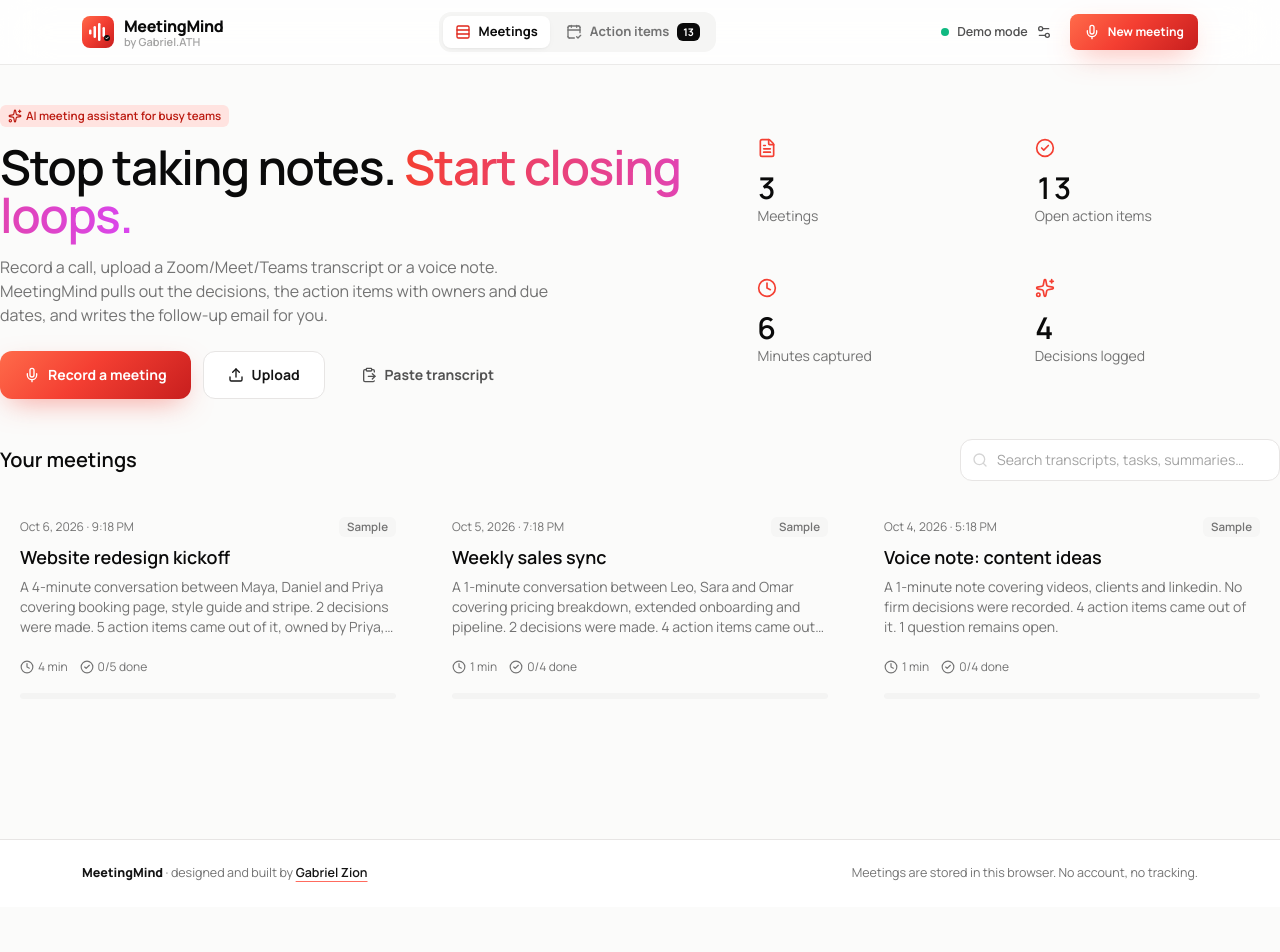
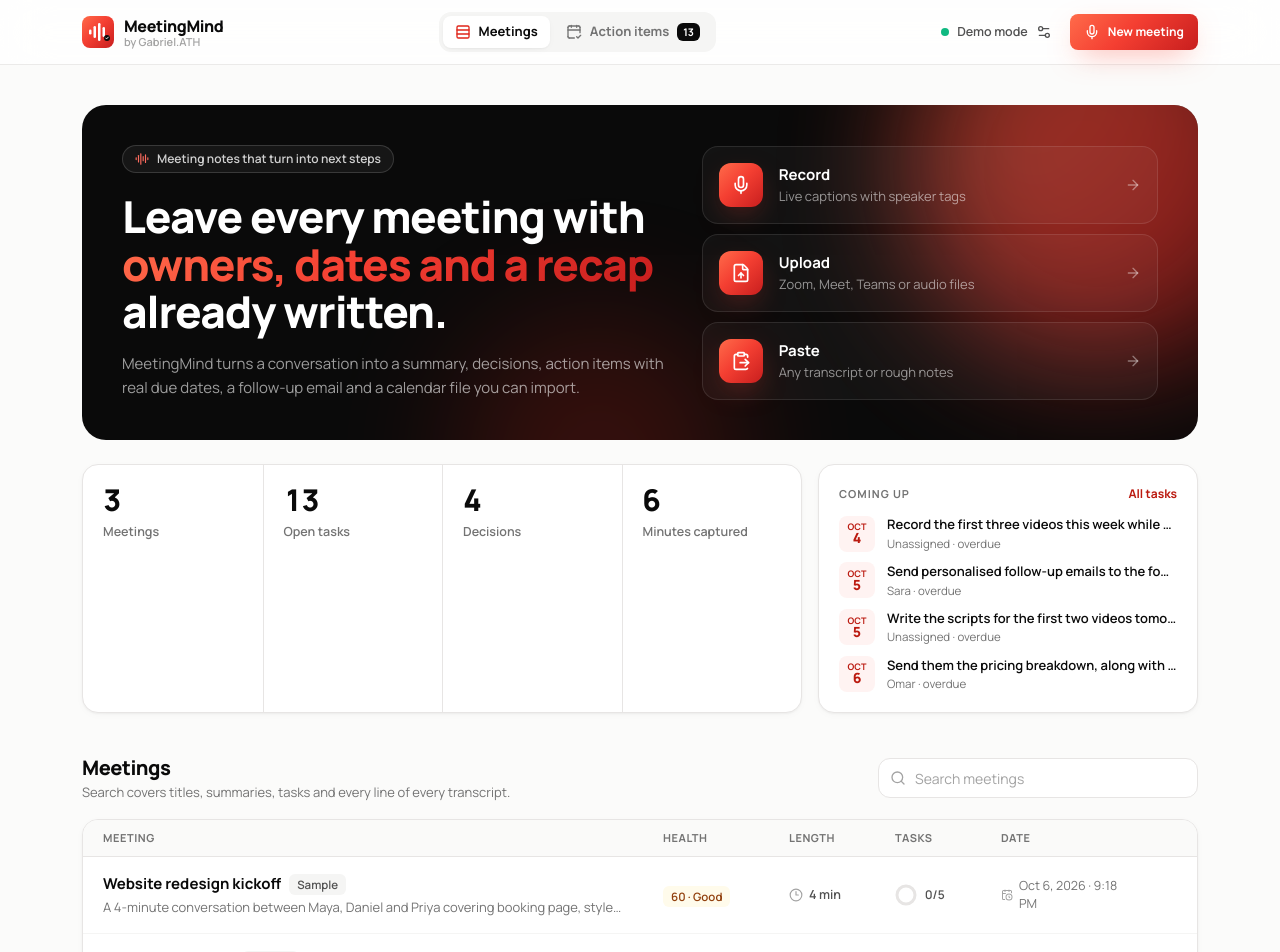
Before and after one commit to gabrielolarinre74-pixel/meetingmind-ai, a Next.js app: page / in a window 1280 px wide. Shown: the top 952 px of the page. Before the commit the page ends 907 px from the top, so only its background shows below. Built offline with nearby package versions, Linux system fonts and the light colour scheme.

Commit message:
Redesign the dashboard: capture hero, stats strip, upcoming tasks and a meetings table

```diff
--- a/app/page.tsx
+++ b/app/page.tsx
@@ -2,21 +2,37 @@
 
 import Link from 'next/link';
 import { useEffect, useMemo, useState } from 'react';
-import { CheckCircle2, Clock, FileText, Mic, Search, Sparkles, Trash2, Upload, ClipboardPaste } from 'lucide-react';
-import { Button } from '@/components/ui/button';
+import { ArrowRight, AudioLines, CalendarClock, ClipboardPaste, Clock3, FileUp, Mic, Search, Trash2 } from 'lucide-react';
 import { deleteMeeting, getMeetings, saveMeetings, useMeetings } from '@/lib/store';
 import { sampleMeetings } from '@/lib/seed';
 import { searchMeetings } from '@/lib/search';
-import { formatDuration, formatTimestamp } from '@/lib/utils';
+import { bucketOf, formatDueDate, resolveDue } from '@/lib/dates';
+import { meetingHealth } from '@/lib/health';
+import { cn, formatDuration, formatTimestamp } from '@/lib/utils';
 import type { Meeting } from '@/lib/types';
 
-const SOURCE_LABEL: Record<Meeting['source'], string> = { live: 'Live recording', audio: 'Audio file', upload: 'Transcript file', paste: 'Pasted', sample: 'Sample' };
+const SOURCE: Record<Meeting['source'], string> = { live: 'Recorded', audio: 'Audio', upload: 'File', paste: 'Pasted', sample: 'Sample' };
+
+function Progress({ done, total }: { done: number; total: number }) {
+  const r = 9;
+  const c = 2 * Math.PI * r;
+  const p = total ? done / total : 0;
+  return (
+    <span className="flex items-center gap-2 text-[12px] font-semibold tabular-nums text-ink-600" title={`${done} of ${total} tasks done`}>
+      <svg width="22" height="22" viewBox="0 0 22 22" className="-rotate-90">
+        <circle cx="11" cy="11" r={r} fill="none" stroke="#e7e5e4" strokeWidth="3" />
+        <circle cx="11" cy="11" r={r} fill="none" stroke={p === 1 ? '#10b981' : '#f43f32'} strokeWidth="3" strokeLinecap="round" strokeDasharray={c} strokeDashoffset={c * (1 - p)} />
+      </svg>
+      {done}/{total}
+    </span>
+  );
+}
 
 export default function Dashboard() {
   const meetings = useMeetings();
   const [query, setQuery] = useState('');
 
-  // First visit: load the sample meetings so the demo isn't empty
+  // First visit: load the sample meetings so the app isn't empty
   useEffect(() => {
     if (!localStorage.getItem('mm-seeded') && getMeetings().length === 0) {
       saveMeetings(sampleMeetings());
@@ -25,103 +41,141 @@ export default function Dashboard() {
   }, []);
 
   const results = useMemo(() => searchMeetings(meetings, query), [meetings, query]);
-  const openItems = meetings.flatMap((m) => m.analysis?.actionItems || []).filter((a) => !a.done).length;
+  const now = new Date();
+  const openTasks = meetings.flatMap((m) => (m.analysis?.actionItems || []).filter((a) => !a.done).map((item) => ({ item, meeting: m, date: resolveDue(item.due, new Date(m.createdAt)) })));
+  const upcoming = openTasks.filter((t) => t.date).sort((a, b) => a.date!.getTime() - b.date!.getTime()).slice(0, 4);
   const minutes = Math.round(meetings.reduce((n, m) => n + (m.durationSec || 0), 0) / 60);
   const decisions = meetings.reduce((n, m) => n + (m.analysis?.decisions.length || 0), 0);
 
+  const CAPTURE = [
+    { href: '/new/?mode=record', icon: Mic, title: 'Record', text: 'Live captions with speaker tags' },
+    { href: '/new/?mode=upload', icon: FileUp, title: 'Upload', text: 'Zoom, Meet, Teams or audio files' },
+    { href: '/new/?mode=paste', icon: ClipboardPaste, title: 'Paste', text: 'Any transcript or rough notes' },
+  ];
+
   return (
-    <div className="max-width py-10">
-      <section className="mb-10 grid items-center gap-8 lg:grid-cols-[1.3fr_1fr]">
+    <div className="shell py-10">
+      <section className="relative mb-6 overflow-hidden rounded-3xl bg-ink-950 p-7 text-white md:p-10">
+        <div className="pointer-events-none absolute -right-24 -top-32 h-96 w-96 rounded-full bg-brand-gradient opacity-60 blur-3xl" />
+        <div className="pointer-events-none absolute -bottom-40 left-1/3 h-72 w-72 rounded-full bg-brand-600 opacity-20 blur-3xl" />
+        <div className="relative grid items-end gap-8 lg:grid-cols-[1.2fr_1fr]">
           <div>
-          <span className="chip mb-4 bg-brand-100 text-brand-700">
-            <Sparkles className="h-3.5 w-3.5" /> AI meeting assistant for busy teams
+            <span className="inline-flex items-center gap-2 rounded-full border border-white/15 bg-white/5 px-3 py-1 text-[12px] font-semibold text-white/80">
+              <AudioLines className="h-3.5 w-3.5 text-brand-400" /> Meeting notes that turn into next steps
             </span>
-          <h1 className="text-4xl font-semibold leading-tight tracking-tight md:text-5xl">
-            Stop taking notes.{' '}
-            <span className="bg-gradient-to-r from-brand-500 to-fuchsia-500 bg-clip-text text-transparent">Start closing loops.</span>
+            <h1 className="mt-5 text-[34px] font-extrabold leading-[1.08] tracking-tight md:text-[44px]">
+              Leave every meeting with <span className="text-gradient">owners, dates and a recap</span> already written.
             </h1>
-          <p className="mt-4 max-w-xl text-ink-500">
-            Record a call, upload a Zoom/Meet/Teams transcript or a voice note. MeetingMind pulls out the decisions, the action items with owners and due dates,
-            and writes the follow-up email for you.
+            <p className="mt-4 max-w-xl text-[15px] leading-relaxed text-white/60">
+              MeetingMind turns a conversation into a summary, decisions, action items with real due dates, a follow-up email and a calendar file you can import.
             </p>
-          <div className="mt-6 flex flex-wrap gap-3">
-            <Button asChild size="lg">
-              <Link href="/new/?mode=record"><Mic className="h-5 w-5" /> Record a meeting</Link>
-            </Button>
-            <Button asChild size="lg" variant="outline">
-              <Link href="/new/?mode=upload"><Upload className="h-5 w-5" /> Upload</Link>
-            </Button>
-            <Button asChild size="lg" variant="ghost">
-              <Link href="/new/?mode=paste"><ClipboardPaste className="h-5 w-5" /> Paste transcript</Link>
-            </Button>
+          </div>
+          <div className="grid gap-2.5">
+            {CAPTURE.map(({ href, icon: Icon, title, text }) => (
+              <Link key={href} href={href} className="group flex items-center gap-4 rounded-2xl border border-white/10 bg-white/[0.04] p-4 transition hover:border-white/25 hover:bg-white/[0.08]">
+                <span className="grid h-11 w-11 shrink-0 place-items-center rounded-xl bg-brand-gradient shadow-glow"><Icon className="h-5 w-5" /></span>
+                <span className="flex-1">
+                  <span className="block text-[15px] font-bold">{title}</span>
+                  <span className="block text-[13px] text-white/55">{text}</span>
+                </span>
+                <ArrowRight className="h-4 w-4 text-white/40 transition group-hover:translate-x-0.5 group-hover:text-white" />
+              </Link>
+            ))}
           </div>
         </div>
-        <div className="grid grid-cols-2 gap-3">
+      </section>
+
+      <div className="mb-10 grid gap-4 lg:grid-cols-[1fr_380px]">
+        <div className="panel grid grid-cols-2 divide-ink-200 sm:grid-cols-4 sm:divide-x">
           {[
-            { label: 'Meetings', value: meetings.length, icon: FileText },
-            { label: 'Open action items', value: openItems, icon: CheckCircle2 },
-            { label: 'Minutes captured', value: minutes, icon: Clock },
-            { label: 'Decisions logged', value: decisions, icon: Sparkles },
-          ].map(({ label, value, icon: Icon }) => (
-            <div key={label} className="card p-5">
-              <Icon className="mb-3 h-5 w-5 text-brand-500" />
-              <div className="text-3xl font-semibold tabular-nums">{value}</div>
-              <div className="text-sm text-ink-500">{label}</div>
+            { label: 'Meetings', value: meetings.length },
+            { label: 'Open tasks', value: openTasks.length },
+            { label: 'Decisions', value: decisions },
+            { label: 'Minutes captured', value: minutes },
+          ].map(({ label, value }) => (
+            <div key={label} className="p-5">
+              <div className="text-[30px] font-extrabold leading-none tracking-tight tabular-nums">{value}</div>
+              <div className="mt-2 text-[12.5px] font-semibold text-ink-500">{label}</div>
             </div>
           ))}
         </div>
-      </section>
+        <div className="panel p-5">
+          <div className="mb-3 flex items-center justify-between">
+            <span className="eyebrow">Coming up</span>
+            <Link href="/actions/" className="text-[12px] font-bold text-brand-700 hover:underline">All tasks</Link>
+          </div>
+          {upcoming.length === 0 ? (
+            <p className="text-[13px] text-ink-500">No dated tasks yet. Due dates mentioned in meetings appear here.</p>
+          ) : (
+            <ul className="space-y-2.5">
+              {upcoming.map(({ item, meeting, date }) => {
+                const b = bucketOf(date, now);
+                return (
+                  <li key={meeting.id + item.id} className="flex items-center gap-3">
+                    <span className={cn('grid h-9 w-9 shrink-0 place-items-center rounded-lg text-center leading-none', b === 'overdue' ? 'bg-brand-50 text-brand-700' : 'bg-ink-100 text-ink-800')}>
+                      <span>
+                        <span className="block text-[9px] font-bold uppercase">{date!.toLocaleDateString('en-US', { month: 'short' })}</span>
+                        <span className="block text-[14px] font-extrabold">{date!.getDate()}</span>
+                      </span>
+                    </span>
+                    <span className="min-w-0 flex-1">
+                      <span className="block truncate text-[13px] font-semibold">{item.task}</span>
+                      <span className="block truncate text-[11.5px] text-ink-500">{item.owner || 'Unassigned'} · {b === 'overdue' ? 'overdue' : formatDueDate(date!, now)}</span>
+                    </span>
+                  </li>
+                );
+              })}
+            </ul>
+          )}
+        </div>
+      </div>
 
       <section>
         <div className="mb-4 flex flex-wrap items-center justify-between gap-3">
-          <h2 className="text-xl font-semibold">Your meetings</h2>
+          <div>
+            <h2 className="text-[20px] font-extrabold tracking-tight">Meetings</h2>
+            <p className="text-[13px] text-ink-500">Search covers titles, summaries, tasks and every line of every transcript.</p>
+          </div>
           <div className="relative w-full sm:w-80">
-            <Search className="absolute left-3 top-1/2 h-4 w-4 -translate-y-1/2 text-ink-300" />
-            <input className="field pl-9" placeholder="Search transcripts, tasks, summaries…" value={query} onChange={(e) => setQuery(e.target.value)} aria-label="Search meetings" />
+            <Search className="absolute left-3 top-1/2 h-4 w-4 -translate-y-1/2 text-ink-400" />
+            <input className="field h-10 pl-9" placeholder="Search meetings" value={query} onChange={(e) => setQuery(e.target.value)} aria-label="Search meetings" />
           </div>
         </div>
+        <div className="panel overflow-hidden">
+          <div className="hidden grid-cols-[minmax(0,1fr)_110px_90px_90px_120px_40px] gap-4 border-b border-ink-200 bg-ink-50 px-5 py-2.5 text-[11px] font-bold uppercase tracking-wider text-ink-500 md:grid">
+            <span>Meeting</span><span>Health</span><span>Length</span><span>Tasks</span><span>Date</span><span />
+          </div>
           {results.length === 0 ? (
-          <div className="card grid place-items-center p-12 text-center text-ink-500">
-            {meetings.length ? 'No meeting matches your search.' : 'No meetings yet. Record or upload your first one.'}
+            <div className="dot-grid p-14 text-center text-[14px] text-ink-500">{meetings.length ? 'No meeting matches your search.' : 'No meetings yet. Record, upload or paste your first one.'}</div>
+          ) : (
+            results.map(({ meeting: m, snippet }) => {
+              const items = m.analysis?.actionItems || [];
+              const health = meetingHealth(m);
+              return (
+                <article key={m.id} className="group relative grid items-center gap-x-4 gap-y-2 border-b border-ink-100 px-5 py-4 transition last:border-0 hover:bg-ink-50/70 md:grid-cols-[minmax(0,1fr)_110px_90px_90px_120px_40px]">
+                  <div className="min-w-0">
+                    <div className="flex items-center gap-2">
+                      <Link href={`/meeting/?id=${encodeURIComponent(m.id)}`} className="truncate text-[15px] font-bold after:absolute after:inset-0">{m.title}</Link>
+                      <span className="chip shrink-0 bg-ink-100 text-ink-600">{SOURCE[m.source]}</span>
                     </div>
-        ) : (
-          <div className="grid gap-4 md:grid-cols-2 lg:grid-cols-3">
-            {results.map(({ meeting: m, snippet }) => {
-              const items = m.analysis?.actionItems || [];
-              const done = items.filter((i) => i.done).length;
-              return (
-                <article key={m.id} className="card group relative flex flex-col p-5 transition hover:-translate-y-0.5 hover:border-brand-200">
-                  <div className="mb-2 flex items-center justify-between text-xs text-ink-500">
-                    <span>{formatTimestamp(m.createdAt)}</span>
-                    <span className="chip bg-ink-300/15 text-ink-500">{SOURCE_LABEL[m.source]}</span>
+                    <p className="mt-0.5 line-clamp-1 text-[13px] text-ink-500">{snippet || m.analysis?.summary || 'Not analysed yet.'}</p>
                   </div>
-                  <Link href={`/meeting/?id=${encodeURIComponent(m.id)}`} className="text-lg font-semibold leading-snug after:absolute after:inset-0">
-                    {m.title}
-                  </Link>
-                  <p className="mt-2 line-clamp-3 text-sm text-ink-500">{snippet || m.analysis?.summary || 'Not analysed yet.'}</p>
-                  <div className="mt-auto flex items-center justify-between pt-4 text-xs text-ink-500">
-                    <span className="flex items-center gap-3">
-                      {m.durationSec ? <span className="flex items-center gap-1"><Clock className="h-3.5 w-3.5" />{formatDuration(m.durationSec)}</span> : null}
-                      <span className="flex items-center gap-1"><CheckCircle2 className="h-3.5 w-3.5" />{done}/{items.length} done</span>
-                    </span>
+                  <span>{health && <span className={cn('chip', health.grade === 'Great' ? 'bg-emerald-50 text-emerald-700' : health.grade === 'Good' ? 'bg-amber-50 text-amber-800' : 'bg-brand-50 text-brand-700')}>{health.score} · {health.grade}</span>}</span>
+                  <span className="flex items-center gap-1.5 text-[12.5px] font-semibold text-ink-600">{m.durationSec ? <><Clock3 className="h-3.5 w-3.5 text-ink-400" />{formatDuration(m.durationSec)}</> : '—'}</span>
+                  <Progress done={items.filter((i) => i.done).length} total={items.length} />
+                  <span className="flex items-center gap-1.5 text-[12.5px] text-ink-500"><CalendarClock className="h-3.5 w-3.5 text-ink-400" />{formatTimestamp(m.createdAt)}</span>
                   <button
-                      className="relative z-10 rounded-lg p-1.5 text-ink-300 opacity-0 transition hover:bg-rose-50 hover:text-rose-600 group-hover:opacity-100"
+                    className="relative z-10 grid h-8 w-8 place-items-center rounded-lg text-ink-400 opacity-0 transition hover:bg-brand-50 hover:text-brand-700 focus:opacity-100 group-hover:opacity-100"
                     onClick={() => confirm(`Delete "${m.title}"?`) && deleteMeeting(m.id)}
                     aria-label={`Delete ${m.title}`}
                   >
                     <Trash2 className="h-4 w-4" />
                   </button>
-                  </div>
-                  {items.length > 0 && (
-                    <div className="mt-3 h-1.5 overflow-hidden rounded-full bg-ink-300/20">
-                      <div className="h-full rounded-full bg-gradient-to-r from-brand-500 to-fuchsia-500" style={{ width: `${(done / items.length) * 100}%` }} />
-                    </div>
-                  )}
                 </article>
               );
-            })}
+            })
+          )}
         </div>
-        )}
       </section>
     </div>
   );
```
Lines whose indentation alone changed are shown as unchanged.
